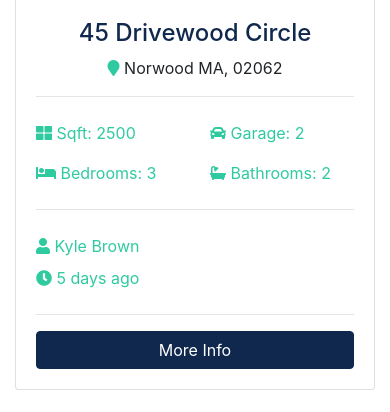
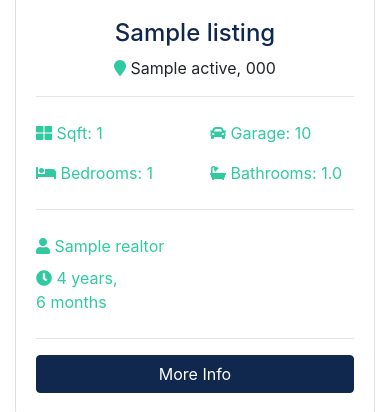
Before and after one commit to stevezhou0826/btre_project, a Django app: page / in a window 390 px wide. Shown: the part 1194-1606 px from the top of the page. Run offline with Django 5.2, Linux system fonts and the light colour scheme; tables that the repository leaves empty hold one stand-in row (values such as "Sample post"); grey boxes marked "Sample" are stand-in pictures; some libraries are stand-ins or nearby versions.

Commit message:
8/8 7.43 completed

```diff
--- a/pages/views.py
+++ b/pages/views.py
@@ -1,10 +1,30 @@
 from django.http import HttpResponse
 from django.shortcuts import render
+
+from listings.models import Listing
+from realtors.models import Realtor
 
 
 # Create your views here.
 def index(request):
-    return render(request, 'pages/index.html')
+    listings = Listing.objects.order_by('-list_date').filter(is_published=True)[:3]
+
+    context = {
+        'listings': listings
+    }
+
+    return render(request, 'pages/index.html', context)
 
 def about(request):
-    return render(request, 'pages/about.html')
+    # Get all realtors
+    realtors = Realtor.objects.order_by('-hire_date')
+
+    # Get MVP
+    mvp_realtors = Realtor.objects.all().filter(is_mvp=True)
+
+    context = {
+        'realtors': realtors,
+        'mvp_realtors': mvp_realtors,
+    }
+
+    return render(request, 'pages/about.html', context)
--- a/templates/pages/index.html
+++ b/templates/pages/index.html
@@ -1,4 +1,7 @@
-{% extends "base.html" %} {% block content %}
+{% extends "base.html" %}
+{% load humanize %}
+
+{% block content %}
 <!-- Showcase -->
 <section id="showcase">
   <div class="container text-center">
@@ -147,135 +150,56 @@
   <div class="container">
     <h3 class="text-center mb-3">Latest Listings</h3>
     <div class="row">
-      <!-- Listing 1 -->
+
+      {% if listings %}
+        {% for listing in listings %}
         <div class="col-md-6 col-lg-4 mb-4">
           <div class="card listing-preview">
-          <img class="card-img-top" src="assets/img/homes/home-1.jpg" alt="" />
+            <img class="card-img-top" src="{{listing.photo_main.url}}" alt="" />
             <div class="card-img-overlay">
               <h2>
-              <span class="badge badge-secondary text-white">$490,000</span>
+                <span class="badge badge-secondary text-white">${{listing.price | intcomma}}</span>
               </h2>
             </div>
             <div class="card-body">
               <div class="listing-heading text-center">
-              <h4 class="text-primary">45 Drivewood Circle</h4>
+                <h4 class="text-primary">{{ listing.title}}</h4>
                 <p>
-                <i class="fas fa-map-marker text-secondary"></i> Norwood MA,
-                02062
+                  <i class="fas fa-map-marker text-secondary"></i> {{ listing.city}} {{ listing.state}}, {{ listing.zipcode}}
                 </p>
               </div>
               <hr />
               <div class="row py-2 text-secondary">
                 <div class="col-6">
-                <i class="fas fa-th-large"></i> Sqft: 2500
+                  <i class="fas fa-th-large"></i> Sqft: {{ listing.sqft}}
                 </div>
-              <div class="col-6"><i class="fas fa-car"></i> Garage: 2</div>
+                <div class="col-6"><i class="fas fa-car"></i> Garage: {{ listing.garage}}</div>
               </div>
               <div class="row py-2 text-secondary">
-              <div class="col-6"><i class="fas fa-bed"></i> Bedrooms: 3</div>
-              <div class="col-6"><i class="fas fa-bath"></i> Bathrooms: 2</div>
+                <div class="col-6"><i class="fas fa-bed"></i> Bedrooms: {{ listing.bedrooms}}</div>
+                <div class="col-6"><i class="fas fa-bath"></i> Bathrooms: {{ listing.bathrooms}}</div>
               </div>
               <hr />
               <div class="row py-2 text-secondary">
-              <div class="col-6"><i class="fas fa-user"></i> Kyle Brown</div>
+                <div class="col-6"><i class="fas fa-user"></i> {{ listing.realtor}}</div>
               </div>
               <div class="row text-secondary pb-2">
-              <div class="col-6"><i class="fas fa-clock"></i> 5 days ago</div>
+                <div class="col-6"><i class="fas fa-clock"></i> {{ listing.list_date | timesince}} </div>
               </div>
               <hr />
-            <a href="listing.html" class="btn btn-primary btn-block"
+              <a href="{% url 'listing' listing.id %}" class="btn btn-primary btn-block"
                 >More Info</a
               >
             </div>
           </div>
         </div>
+        {% endfor %}
+      {% else %}
+        <div class="col-md-12">
+          <p>No Listings Available</p>
+        </div>
+      {% endif %}
 
-      <!-- Listing 2 -->
-      <div class="col-md-6 col-lg-4 mb-4">
-        <div class="card listing-preview">
-          <img class="card-img-top" src="assets/img/homes/home-2.jpg" alt="" />
-          <div class="card-img-overlay">
-            <h2>
-              <span class="badge badge-secondary text-white">$550,000</span>
-            </h2>
-          </div>
-          <div class="card-body">
-            <div class="listing-heading text-center">
-              <h4 class="text-primary">18 Jefferson Lane</h4>
-              <p>
-                <i class="fas fa-map-marker text-secondary"></i> Woburn MA,
-                01801
-              </p>
-            </div>
-            <hr />
-            <div class="row py-2 text-secondary">
-              <div class="col-6">
-                <i class="fas fa-th-large"></i> Sqft: 3200
-              </div>
-              <div class="col-6"><i class="fas fa-car"></i> Garage: 1</div>
-            </div>
-            <div class="row py-2 text-secondary">
-              <div class="col-6"><i class="fas fa-bed"></i> Bedrooms: 4</div>
-              <div class="col-6">
-                <i class="fas fa-bath"></i> Bathrooms: 2.5
-              </div>
-            </div>
-            <hr />
-            <div class="row py-2 text-secondary">
-              <div class="col-6"><i class="fas fa-user"></i> Mark Hudson</div>
-            </div>
-            <div class="row text-secondary pb-2">
-              <div class="col-6"><i class="fas fa-clock"></i> 5 days ago</div>
-            </div>
-            <hr />
-            <a href="listing.html" class="btn btn-primary btn-block"
-              >More Info</a
-            >
-          </div>
-        </div>
-      </div>
-
-      <!-- Listing 3 -->
-      <div class="col-md-6 col-lg-4 mb-4">
-        <div class="card listing-preview">
-          <img class="card-img-top" src="assets/img/homes/home-3.jpg" alt="" />
-          <div class="card-img-overlay">
-            <h2>
-              <span class="badge badge-secondary text-white">$580,000</span>
-            </h2>
-          </div>
-          <div class="card-body">
-            <div class="listing-heading text-center">
-              <h4 class="text-primary">187 Woodrow Street</h4>
-              <p>
-                <i class="fas fa-map-marker text-secondary"></i> Salem MA, 01915
-              </p>
-            </div>
-            <hr />
-            <div class="row py-2 text-secondary">
-              <div class="col-6">
-                <i class="fas fa-th-large"></i> Sqft: 3107
-              </div>
-              <div class="col-6"><i class="fas fa-car"></i> Garage: 0</div>
-            </div>
-            <div class="row py-2 text-secondary">
-              <div class="col-6"><i class="fas fa-bed"></i> Bedrooms: 4</div>
-              <div class="col-6"><i class="fas fa-bath"></i> Bathrooms: 3</div>
-            </div>
-            <hr />
-            <div class="row py-2 text-secondary">
-              <div class="col-6"><i class="fas fa-user"></i> Mark Hudson</div>
-            </div>
-            <div class="row text-secondary pb-2">
-              <div class="col-6"><i class="fas fa-clock"></i> 5 days ago</div>
-            </div>
-            <hr />
-            <a href="listing.html" class="btn btn-primary btn-block"
-              >More Info</a
-            >
-          </div>
-        </div>
-      </div>
     </div>
   </div>
 </section>
```
Also changed, not shown: templates/pages/about.html (+22 -32 lines). Lines whose indentation alone changed are shown as unchanged.
